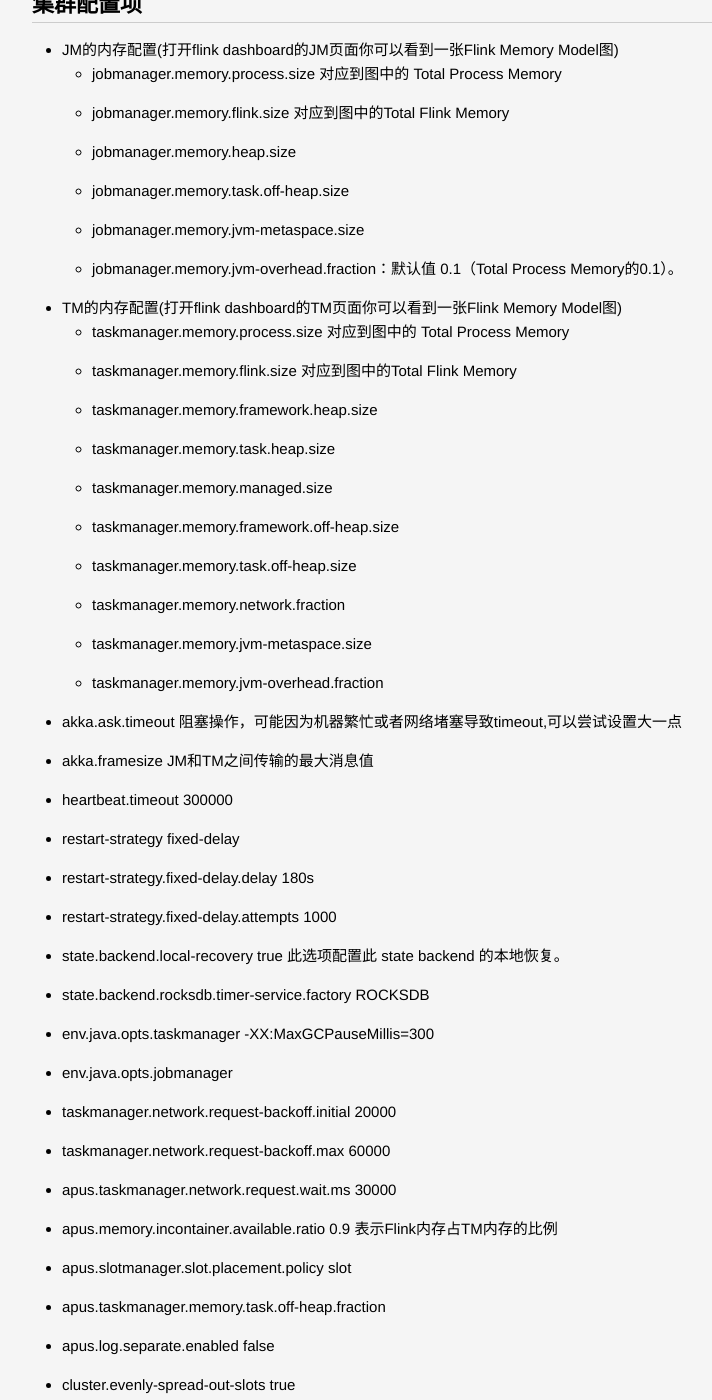
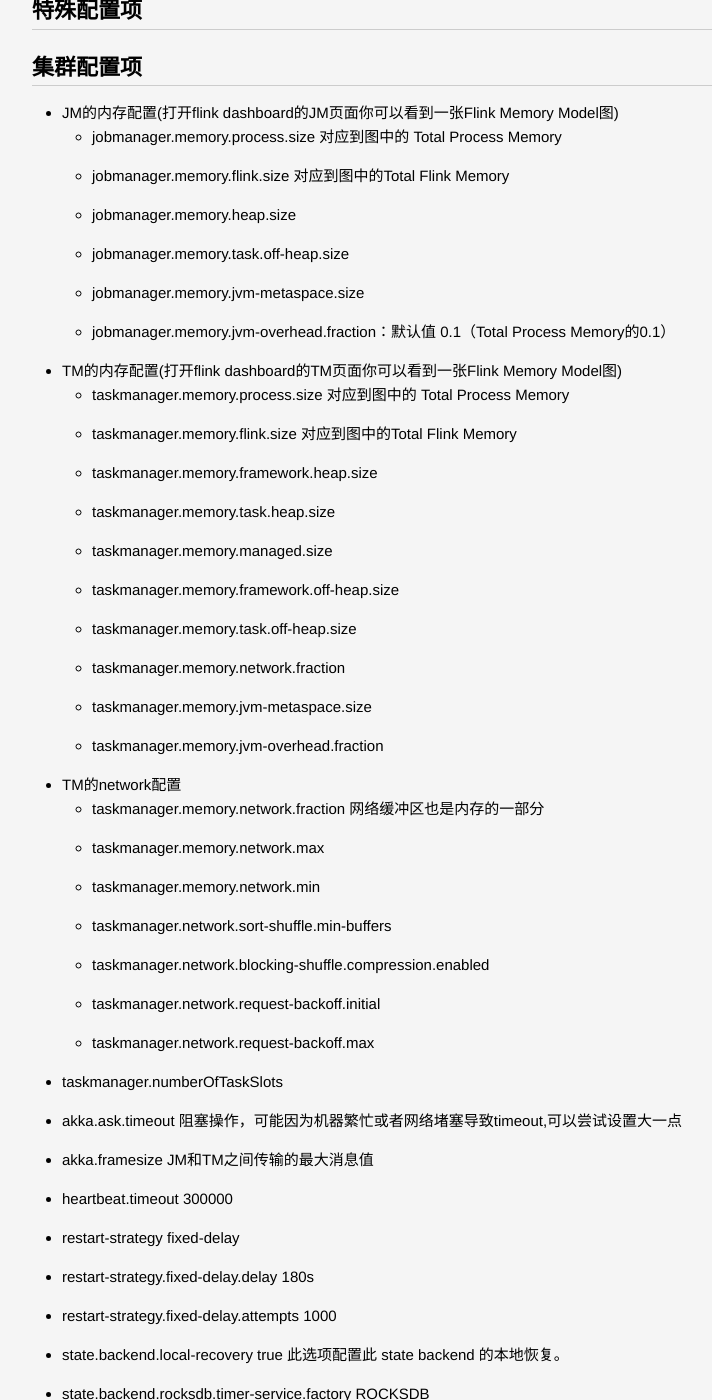
Before and after one commit to lucky521/blog, a Jekyll site: the page built from _posts/framework/2020-03-05-flink.markdown, in a window 1280 px wide and 1400 px high, scrolled down 22082 px. Shown: the whole window, without its empty margins (208-920 px from the left). Built offline with Jekyll 4.4.1, drawn with Linux system fonts in a browser that asks for light colours; some of the changed text lies outside the part shown.

Commit message:
Update 2020-03-05-flink.markdown

```diff
--- a/_posts/framework/2020-03-05-flink.markdown
+++ b/_posts/framework/2020-03-05-flink.markdown
@@ -757,7 +757,9 @@
 * 单个TaskManager槽位数
 
 * 进程总内存（taskmanager.memory.process.size）: JobManager 的总内存，即 Master 进程的内存
-* Flink 总内存（taskmanager.memory.flink.size）:  JobManager 框架的内存，包括 JVM Heap 内存和 Off-Heap 部分内存。 其中，JVM Heap 内存 用于 Flink 框架、用户代码（作业提交及 Checkpoint 完成的回调函数）； Off-Heap 内存用于 Flink 框架依赖（例如 Akka 的网络通信）和包含 Metaspace，其值等于 Total Flink Memory 减去 JVM Heap。
+* Flink 总内存（taskmanager.memory.flink.size）:  JobManager 框架的内存，包括 JVM Heap 内存和 Off-Heap 部分内存。
+  * 其中，JVM Heap 内存 用于 Flink 框架、用户代码（作业提交及 Checkpoint 完成的回调函数）；
+  * Off-Heap 内存用于 Flink 框架依赖（例如 Akka 的网络通信）和包含 Metaspace，其值等于 Total Flink Memory 减去 JVM Heap。
 * 进程总内存 - Flink总内存 额外的部分是JVM Metaspace： 主要是加载用户程序中的类
 
 * CPU Cores
@@ -791,7 +793,7 @@
   * jobmanager.memory.heap.size
   * jobmanager.memory.task.off-heap.size
   * jobmanager.memory.jvm-metaspace.size
-  * jobmanager.memory.jvm-overhead.fraction：默认值 0.1（Total Process Memory的0.1）。
+  * jobmanager.memory.jvm-overhead.fraction：默认值 0.1（Total Process Memory的0.1）
 * TM的内存配置(打开flink dashboard的TM页面你可以看到一张Flink Memory Model图)
   * taskmanager.memory.process.size 对应到图中的 Total Process Memory
   * taskmanager.memory.flink.size 对应到图中的Total Flink Memory
@@ -803,6 +805,15 @@
   * taskmanager.memory.network.fraction
   * taskmanager.memory.jvm-metaspace.size
   * taskmanager.memory.jvm-overhead.fraction
+* TM的network配置
+  * taskmanager.memory.network.fraction 网络缓冲区也是内存的一部分
+  * taskmanager.memory.network.max
+  * taskmanager.memory.network.min
+  * taskmanager.network.sort-shuffle.min-buffers
+  * taskmanager.network.blocking-shuffle.compression.enabled
+  * taskmanager.network.request-backoff.initial
+  * taskmanager.network.request-backoff.max
+* taskmanager.numberOfTaskSlots
 * akka.ask.timeout 阻塞操作，可能因为机器繁忙或者网络堵塞导致timeout,可以尝试设置大一点
 * akka.framesize   JM和TM之间传输的最大消息值
 * heartbeat.timeout 300000
@@ -813,16 +824,8 @@
 * state.backend.rocksdb.timer-service.factory ROCKSDB
 * env.java.opts.taskmanager  -XX:MaxGCPauseMillis=300
 * env.java.opts.jobmanager
-* taskmanager.network.request-backoff.initial 20000
-* taskmanager.network.request-backoff.max 60000
-* apus.taskmanager.network.request.wait.ms 30000
-* apus.memory.incontainer.available.ratio 0.9   表示Flink内存占TM内存的比例
-* apus.slotmanager.slot.placement.policy slot
-* apus.taskmanager.memory.task.off-heap.fraction
-* apus.log.separate.enabled false
 * cluster.evenly-spread-out-slots true
 * jobmanager.execution.failover-strategy
-* taskmanager.network.memory.fraction
 * classloader.resolve-order
 * web.checkpoints.history
 * containerized.heap-cutoff-ratio
@@ -854,8 +857,10 @@
 https://ci.apache.org/projects/flink/flink-docs-release-1.13/zh/docs/dev/table/config/
 
 
-## Flink 内存模型 (JM)
-## Flink 内存模型 (TM)
+## Flink 内存模型 (JobManager)
+
+https://cloud.tencent.com/developer/article/2026134
+## Flink 内存模型 (TaskManager)
 
 * Framework Heap: taskmanager.memory.framework.heap.size 用于 Flink 框架的 JVM 堆内存
 * Task Heap: taskmanager.memory.task.heap.size 用于 Flink 应用的算子及用户代码的 JVM 堆内存
```
